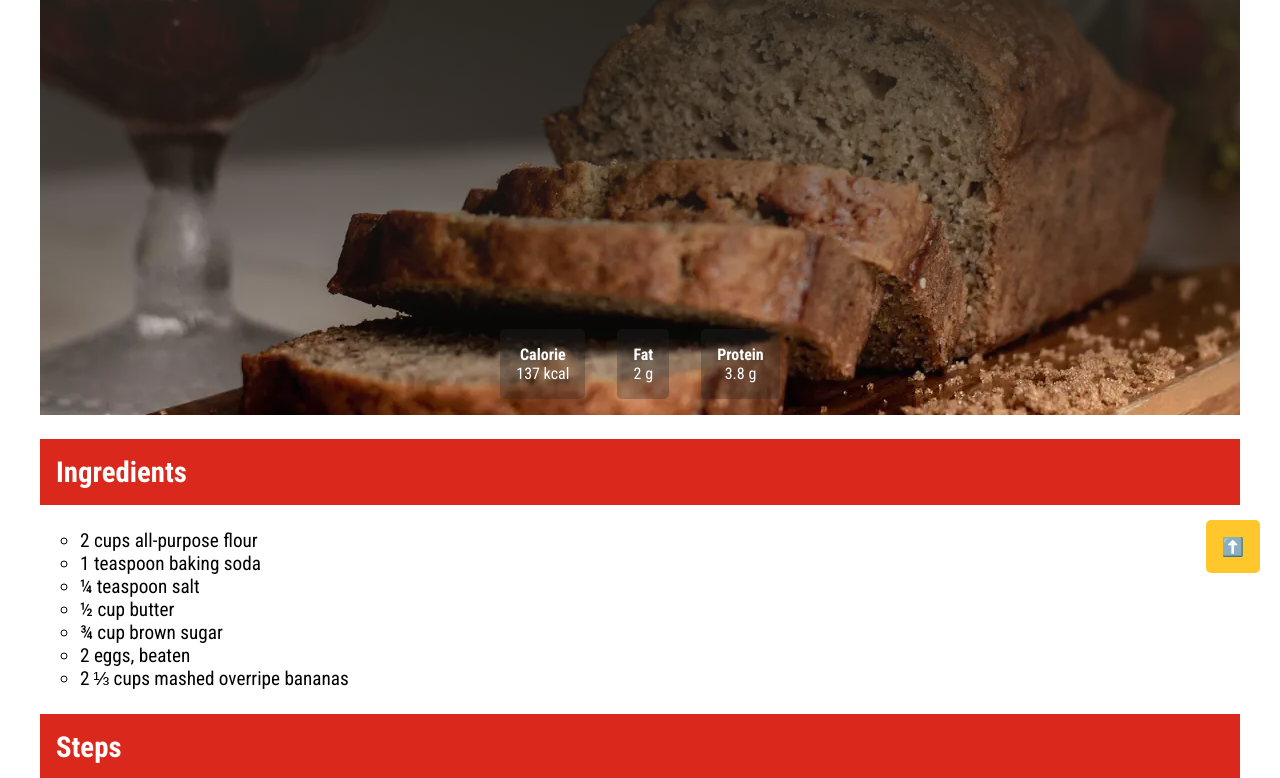
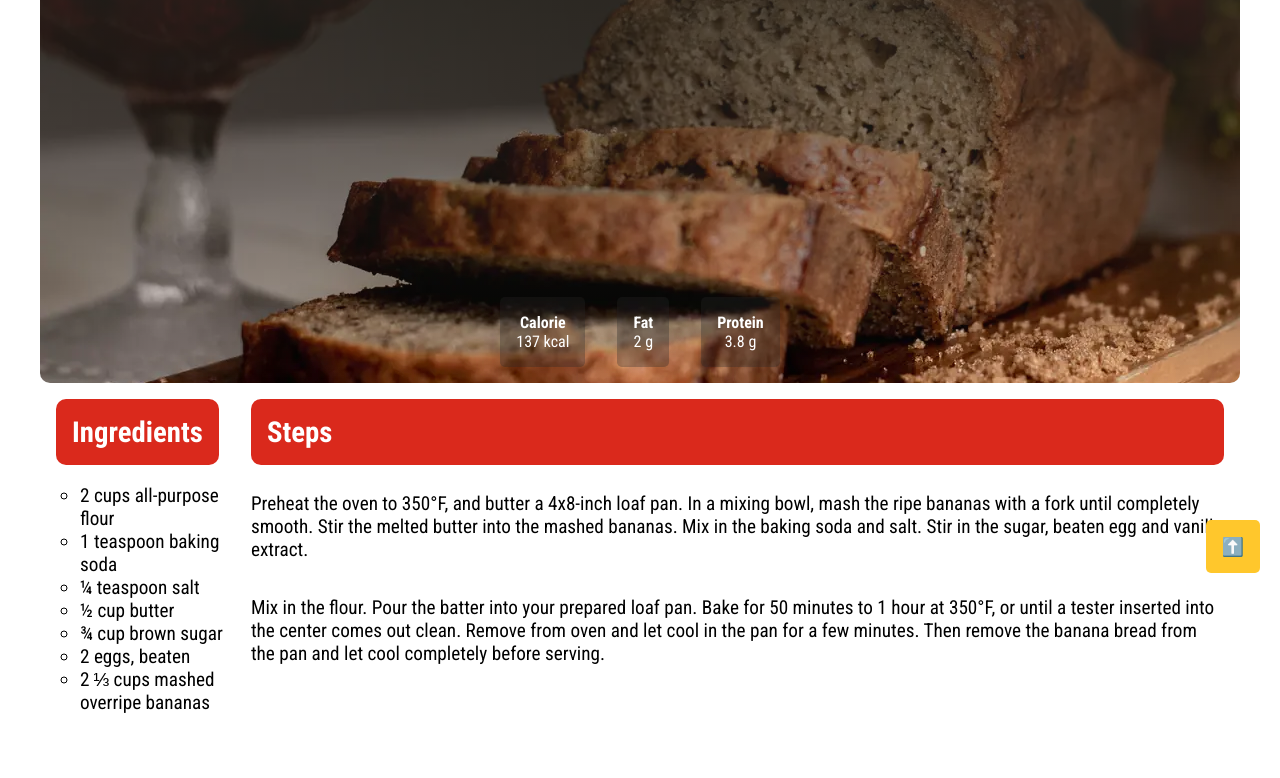
Before and after one commit to aydgn/banana-bread, a website built with Parcel: page banana-bread-page/index.html in a window 1280 px wide. Shown: the part 207-985 px from the top of the page. After the commit the page ends 940 px from the top, so only its background shows below. Built offline with nearby package versions, Linux system fonts and the light colour scheme.

Commit message:
desktop responsive add

```diff
--- a/banana-bread-page/assets/css/style.scss
+++ b/banana-bread-page/assets/css/style.scss
@@ -32,7 +32,6 @@ header {
       display: flex;
       flex-wrap: wrap;
       justify-content: center;
-      gap: 0.5rem;
 
 
       a {
@@ -96,6 +95,7 @@ main {
     flex-direction: column;
     justify-content: space-between;
     color: #fff;
+    border-radius: 0 0 10px 10px;
 
 
     h1 {
@@ -131,6 +131,8 @@ main {
         background: $red;
         padding: 1rem;
         color: #fff;
+        border-radius: 10px;
+        margin: 1rem;
       }
     }
 
@@ -182,6 +184,7 @@ main {
       height: 500px;
       align-items: center;
 
+
       .info>.info-data-title {
         margin: 0 1rem;
       }
@@ -196,12 +199,35 @@ main {
       max-width: 1200px;
       flex-direction: row;
       justify-content: space-between;
+      padding: 0;
 
       nav {
         a {
-          padding: 1rem;
+          padding: 1.5rem 1rem;
+          margin: 0;
         }
       }
     }
   }
+
+  .content {
+    display: flex;
+
+    aside {
+      flex-basis: 200px;
+
+      h2 {
+        margin: 0;
+      }
+
+    }
+
+    article {
+
+
+      h2 {
+        margin: 0;
+      }
+    }
+  }
 }
```
